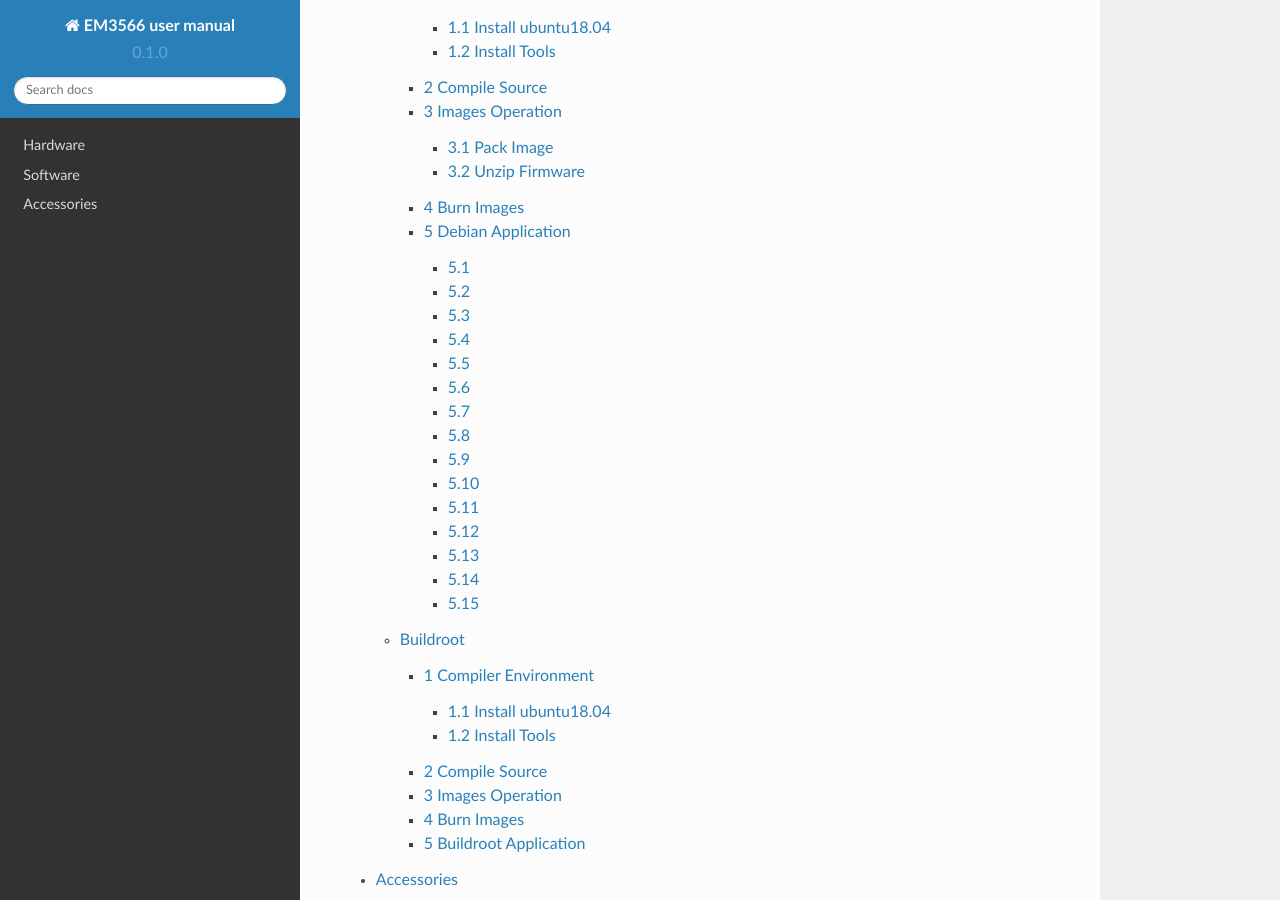
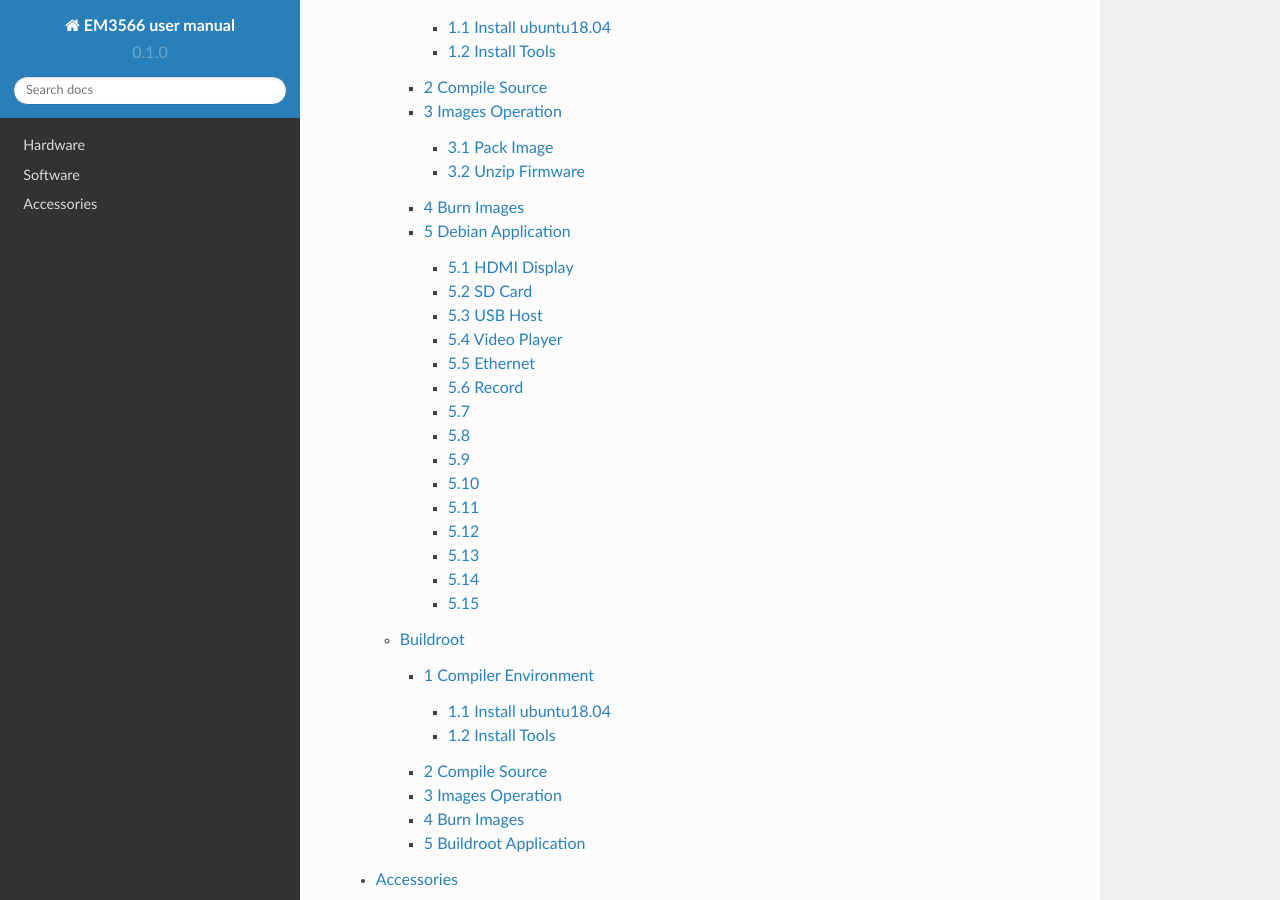
Before and after one commit to boardcon/EM3566, a Sphinx documentation site: the page built from docs/source/index.rst, in a window 1280 px wide and 900 px high, scrolled down 2084 px. Built offline with Sphinx 7.4.7 and the Read the Docs theme 2.0.0, drawn with Linux system fonts in a browser that asks for light colours; some of the changed lines change nothing that is shown.

Commit message:
Update software.rst

```diff
--- a/docs/source/software.rst
+++ b/docs/source/software.rst
@@ -688,8 +688,11 @@
 
 Step 3, the **update.img** will be generated in **rockdev** directory.
 
+.. figure:: ./image/EM3566_Debian_3.png
+   :alt: copy all files
+
 .. figure:: ./image/EM3566_Debian_31.png
-   :alt: Pack Image
+   :alt: Pack Image-1
 
 .. figure:: ./image/EM3566_Debian_32.png
    :alt: Pack Image-2
@@ -719,33 +722,153 @@
 The unzip files will be generated in :file:`/RKDevTool/RKDevTool_Release/Output/Android/Image` directory.
 
 .. figure:: ./image/EM3566_Debian_37.png
-   :alt:  unzip files path
+   :alt: unzip files path
 
 4 Burn Images
 --------------
 
+Step 1, unzip **RKDevTool.rar** on Windows.
+Step 2, open **RKDevTool.exe**  Path: :file:`RKDevTool_Release\RKDevTool.exe`
+
+.. figure:: ./image/EM3566_Debian_38.png
+   :alt: open RKDevTool
+
+Step 3, connect PC and development board with Micro USB cable, keep pressing the **Recover** Key and power the board until the windows PC shows *Found one LOADER Device* release the **Recover** Key.
+
+.. figure:: ./images/EM3566_SBC_Android11_figure_29.jpg
+   :alt: connect PC and development board
+
+.. figure:: ./image/EM3566_Debian_2.png
+   :alt: Found one LOADER Device
+
+Step 4, click *Upgrade Firmware -> Firmware*, select **update.img**. Click *Upgrade* to flash.
+
+.. figure:: ./image/EM3566_Debian_4.png
+   :alt: select update.img
+
+.. figure:: ./image/EM3566_Debian_5.png
+   :alt: Upgrade
+
+User can also update the firmware separately.
+
+Step 1, Click the column on the right side for the path of the file want to flash.
+
+Step 2, Select the checkbox on the left.
+
+Step 3, Click "Run" to flash the image.
+
+
+.. figure:: ./image/EM3566_Debian_6.png
+   :alt: choose files and  check
+
+.. figure:: ./image/EM3566_Debian_7.png
+   :alt: flash
+
+.. figure:: ./image/EM3566_Debian_8.png
+   :alt: Download image ok
 
 5 Debian Application
 --------------------
 
+5.1 HDMI Display
+^^^^^^^^^^^^^^^^^
+Connect the board and monitor with a HDMI cable, then start up.
 
-5.1
-^^^^^^^^^^^^^^^^^^^^^^^^
+.. figure:: ./image/EM3566_Debian_1.png
+   :alt: HDMI output
 
-5.2
-^^^^^^^^^^^^^^^^^^^^^^^^
+.. Note::
 
-5.3
-^^^^^^^^^^^^^^^^^^^^^^^^
+ Note: The system default HDMI display. If use LVDS, please reflash update_lvds.img, or boot-mipi.img for MIPI LCD.
 
-5.4
-^^^^^^^^^^^^^^^^^^^^^^^^
+5.2 SD Card
+^^^^^^^^^^^^^
+EM3566 supports SD Hot-plug.
 
-5.5
-^^^^^^^^^^^^^^^^^^^^^^^^
+.. figure:: ./image/EM3566_Debian_9.png
+   :alt: SD test-1
 
-5.6
-^^^^^^^^^^^^^^^^^^^^^^^^
+.. figure:: ./image/EM3566_Debian_10.png
+   :alt: SD test-2
+
+5.3 USB Host
+^^^^^^^^^^^^^
+The USB Host can be used to connect USB mouse, USB keyboard, U-Disk or other USB devices.
+
+.. figure:: ./image/EM3566_Debian_11.png
+   :alt: USB Host Test
+
+5.4 Video Player
+^^^^^^^^^^^^^^^^^
+
+Copy video file (eg. test.mp4) to SD card or U_disk, then insert it to the board. After system boot open  SD card or U_disk，copy test.mp4 to :file:`usr/local` and execute follow command to play.
+
+Test 1920x1080
+
+.. code-block::
+
+  ./usr/local/bin/test_dec-gst.sh
+  # or
+  gst-play-1.0 --flags=3 --videosink=xvimagesink /usr/local/test.mp4
+
+.. figure:: ./image/EM3566_Debian_12.png
+   :alt: Test 1920x1080
+
+.. figure:: ./image/EM3566_Debian_13.png
+   :alt: Test 1920x1080
+
+Test 4K(max-fps to 50fps)
+
+.. code-block::
+
+  echo performance | tee $(find /sys/devices -name *governor)
+  echo 400000000 > /sys/kernel/debug/clk/aclk_rkvdec/clk_rate
+  export GST_DEBUG=fpsdisplaysink:10
+  export KMSSINK_DISABLE_VSYNC=1
+  export GST_MPP_VIDEODEC_DEFAULT_ARM_AFBC=1
+  GST_DEBUG=fpsdisplaysink:5 gst-play-1.0 /media/linaro/TEST/test.mp4 --flags=3 --use-playbin3 --videosink="fpsdisplaysink  text-overlay=false video-sink=\"kmssink plane-id=87\" sync=false"
+
+.. figure:: ./image/EM3566_Debian_14.png
+   :alt: Test 4K
+
+5.5 Ethernet
+^^^^^^^^^^^^^
+
+Connect the Board and router with an Ethernet cable (default DHCP=Yes). User can ping URL/IP at terminal, or open the browser to test Network.
+
+.. code-block::
+
+  ping www.boardcon.com
+
+.. figure:: ./image/EM3566_Debian_15.png
+   :alt: check eth0 up
+
+.. figure:: ./image/EM3566_Debian_16.png
+   :alt: ping IP
+
+.. figure:: ./image/EM3566_Debian_17.png
+   :alt: browse site
+
+5.6 Record
+^^^^^^^^^^^^
+
+
+.. code-block::
+
+   aplay -l               # View sound card devices
+   arecord -Dhw:1,0 -d 10 -f cd -r 44100 -c 2 -t wav test.wav     # recording
+
+for HDMI output
+
+.. code-block::
+
+   aplay test.wav
+
+for earphone output
+
+.. code-block::
+
+    aplay -Dhw:1,0 test.wav
 
 5.7
 ^^^^^^^^^^^^^^^^^^^^^^^^
```
